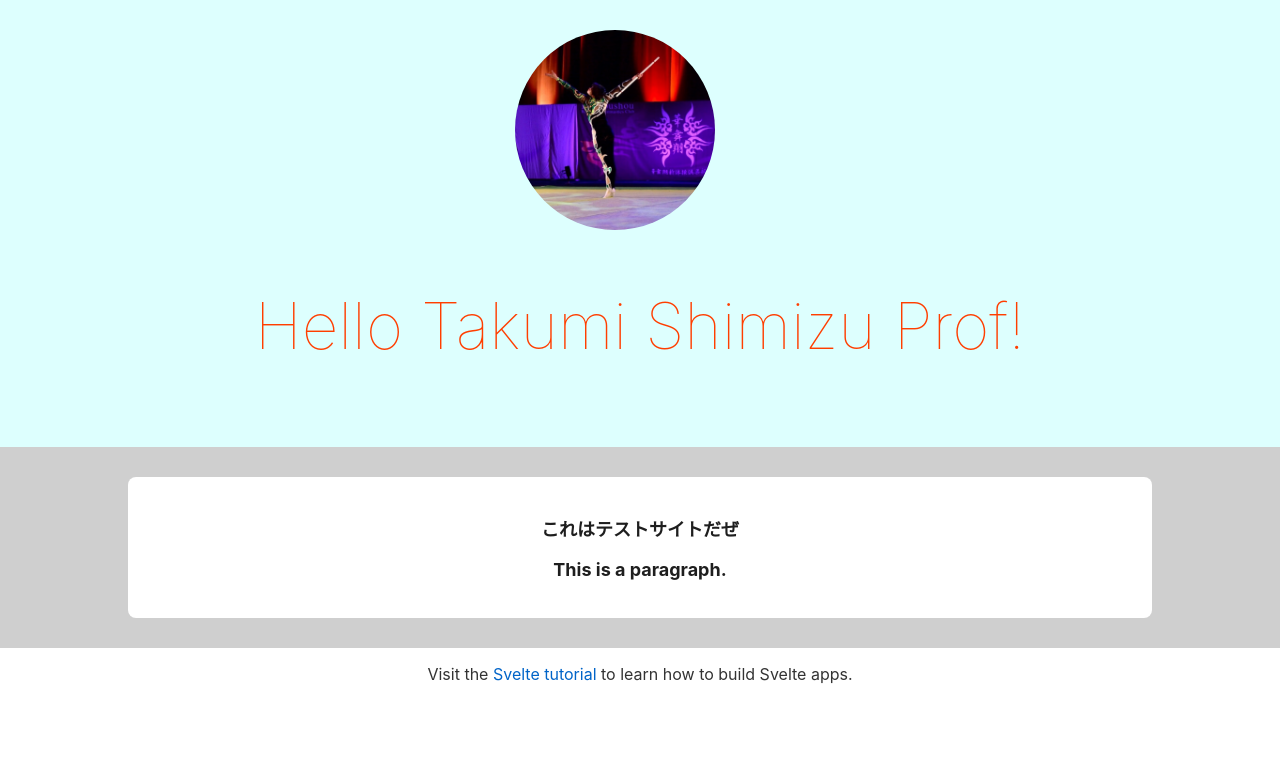
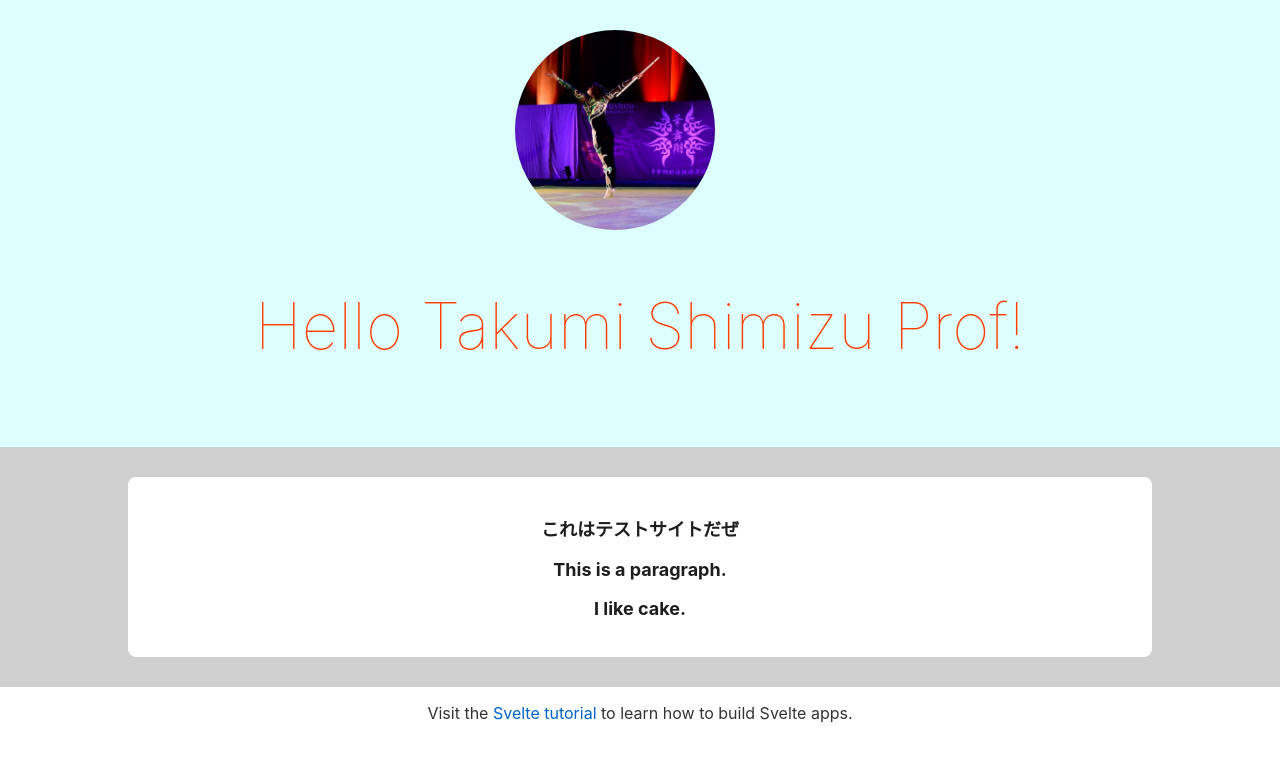
Before and after one commit to SiMiTaKu/Svelte_test, a Svelte app: page / in a window 1280 px wide. Shown: the top 762 px of the page. Built offline with nearby package versions, Linux system fonts and the light colour scheme.

Commit message:
スクリプト内でhtmlを書いて使う

```diff
--- a/src/Nested.svelte
+++ b/src/Nested.svelte
@@ -1,7 +1,12 @@
+<script>
+	let string = "I like <strong>cake</strong>."
+</script>
+
 <section id="text-area">
     <div class="container">
         <p class="container__message">これはテストサイトだぜ</p>
         <p class="container__message">This is a paragraph.</p>
+		<p class="container__message">{@html string}</p>
     </div>
 </section>
 
```
